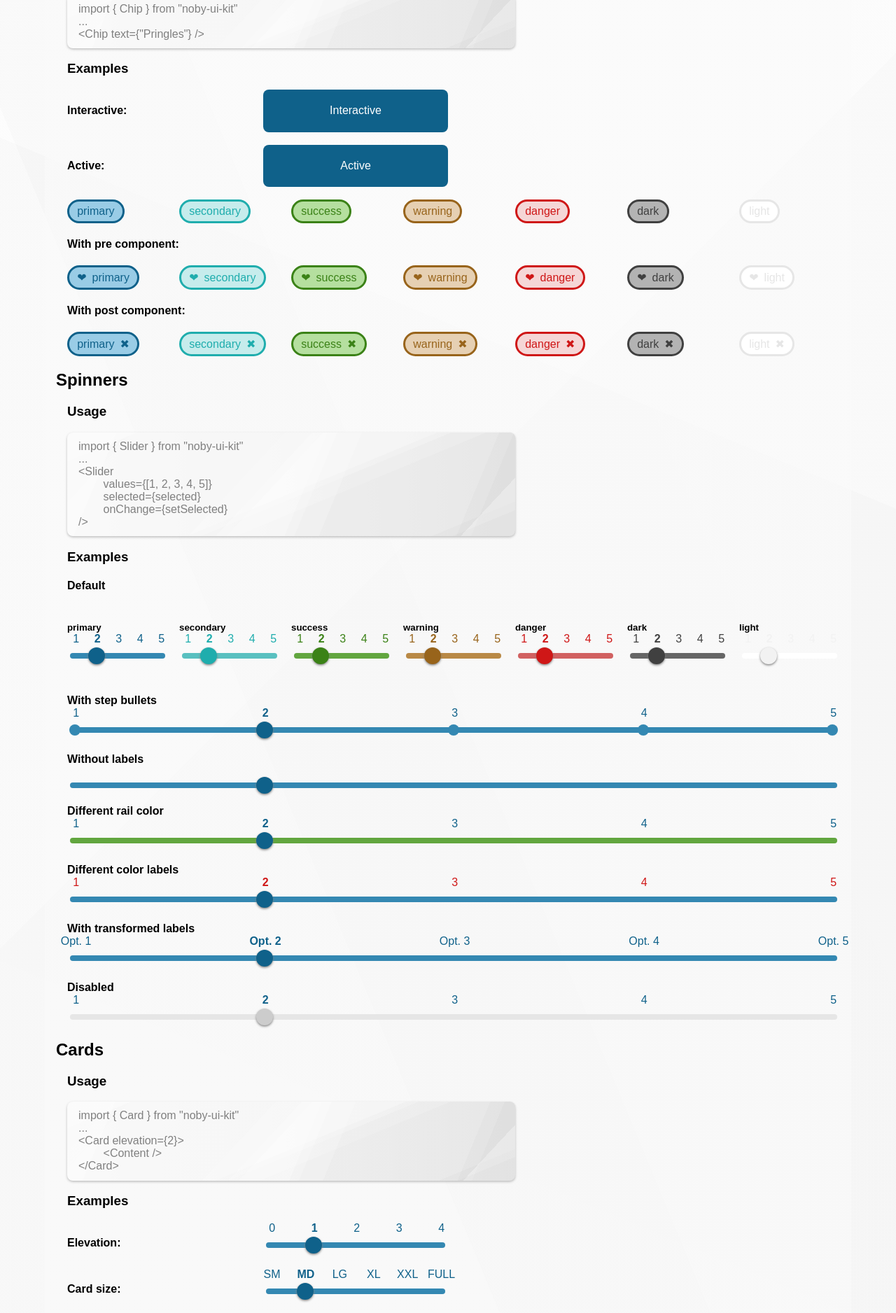
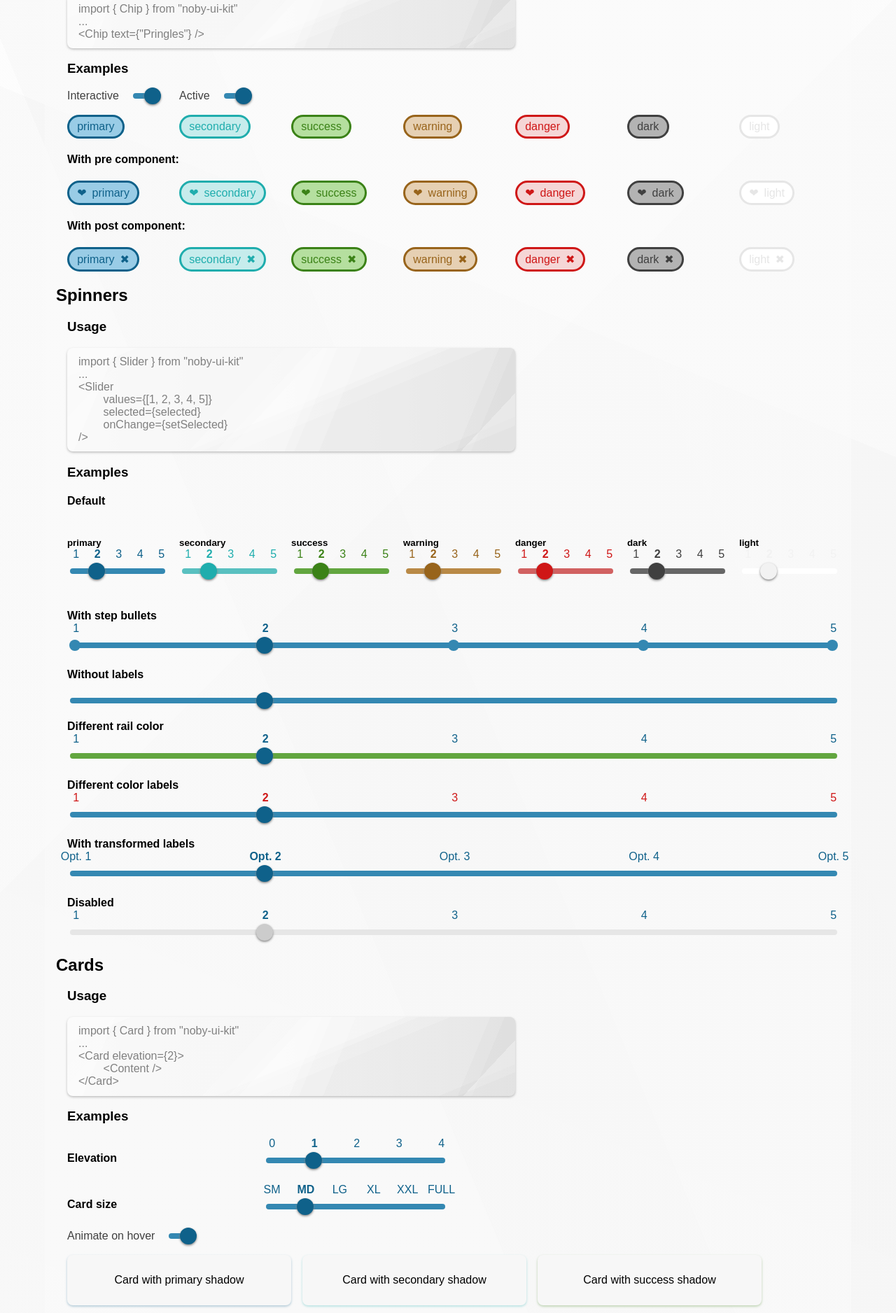
Before and after one commit to noby88/noby-ui-kit, a React (Create React App) app: page / in a window 1280 px wide. Shown: the part 2214-4090 px from the top of the page at 70% size. Built offline with nearby package versions, Linux system fonts and the light colour scheme.

Commit message:
use toggle in showcase

```diff
--- a/src/components/Cards.tsx
+++ b/src/components/Cards.tsx
@@ -1,9 +1,9 @@
 import { useState } from 'react';
-import Button from '../lib/Button';
 
 import Card from '../lib/Card';
 import Slider from '../lib/Slider';
 import { IElevation, ISize } from '../lib/theme';
+import Toggle from '../lib/Toggle';
 import {
   CenterText,
   variants,
@@ -54,15 +54,6 @@ const Cards = () => {
     />
   );
 
-  const interactiveToggle = (
-    <Button
-      title={'toggle interactive'}
-      onClick={() => setIsInteractive(!isInteractive)}
-    >
-      {isInteractive ? 'Interactive' : 'Not interactive'}
-    </Button>
-  );
-
   const usage = (
     <UsageCard size={'lg'}>
       {
@@ -79,17 +70,18 @@ const Cards = () => {
         <pre>{usage}</pre>
         <h3>Examples</h3>
         <ShowInline min={'15rem'}>
-          <h4>Elevation:</h4>
+          <h4>Elevation</h4>
           {elevationsSelector}
         </ShowInline>
         <ShowInline min={'15rem'}>
-          <h4>Card size:</h4>
+          <h4>Card size</h4>
           {sizeSelector}
         </ShowInline>
-        <ShowInline min={'15rem'}>
-          <h4>Animate on hover:</h4>
-          {interactiveToggle}
-        </ShowInline>
+        <Toggle
+          label={'Animate on hover'}
+          value={isInteractive}
+          onValueChange={setIsInteractive}
+        />
         <br />
         {cards}
       </Article>
--- a/src/components/Chips.tsx
+++ b/src/components/Chips.tsx
@@ -1,6 +1,6 @@
 import { useState } from 'react';
-import Button from '../lib/Button';
 import Chip from '../lib/Chip';
+import Toggle from '../lib/Toggle';
 import { Article, ShowInline, UsageCard, variants } from './Layout';
 
 const Chips = () => {
@@ -52,21 +52,6 @@ const Chips = () => {
     </UsageCard>
   );
 
-  const interactiveToggle = (
-    <Button
-      title={'toggle interactive'}
-      onClick={() => setIsInteractive(!isInteractive)}
-    >
-      {isInteractive ? 'Interactive' : 'Not interactive'}
-    </Button>
-  );
-
-  const activeToggle = (
-    <Button title={'toggle active'} onClick={() => setIsActive(!isActive)}>
-      {isActive ? 'Active' : 'Inactive'}
-    </Button>
-  );
-
   return (
     <section>
       <h2>Chips</h2>
@@ -74,14 +59,17 @@ const Chips = () => {
         <h3>Usage</h3>
         <pre>{usage}</pre>
         <h3>Examples</h3>
-        <ShowInline min={'15rem'}>
-          <h4>Interactive:</h4>
-          {interactiveToggle}
-        </ShowInline>
-        <br />
-        <ShowInline min={'15rem'}>
-          <h4>Active:</h4>
-          {activeToggle}
+        <ShowInline>
+          <Toggle
+            label={'Interactive'}
+            value={isInteractive}
+            onValueChange={setIsInteractive}
+          />
+          <Toggle
+            label={'Active'}
+            value={isActive}
+            onValueChange={setIsActive}
+          />
         </ShowInline>
         <br />
         <ShowInline>{defaultChips}</ShowInline>
```
